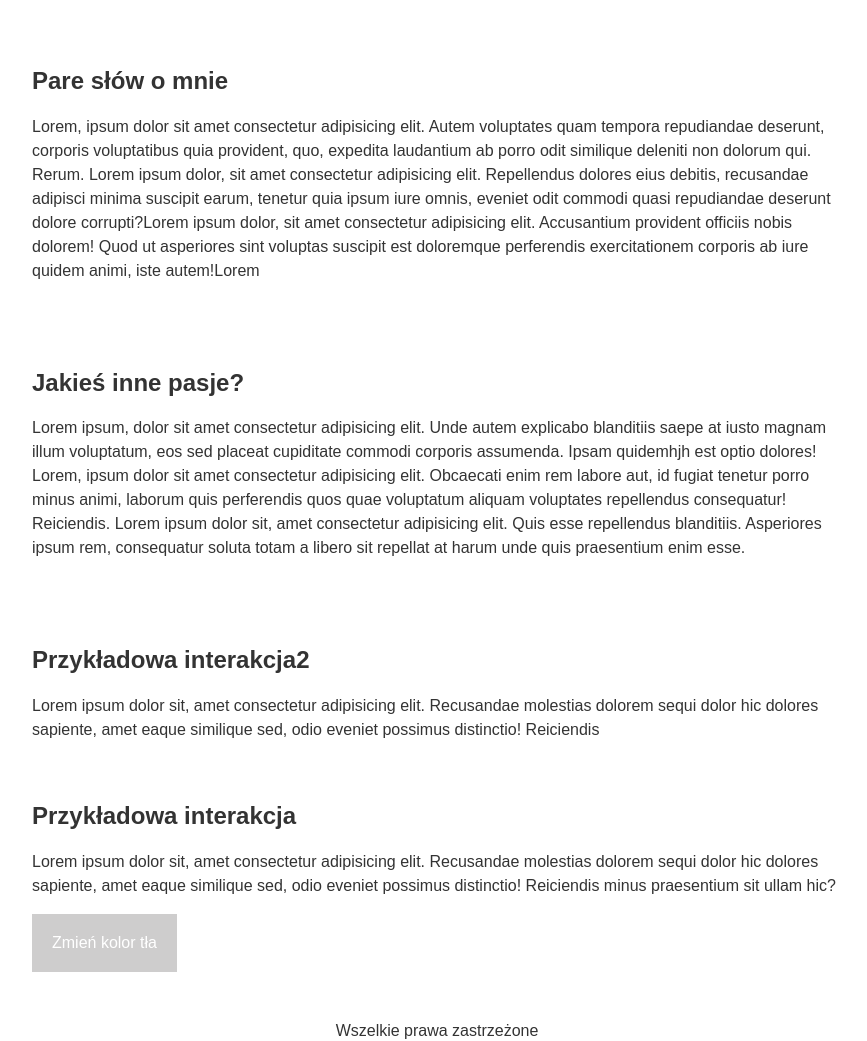
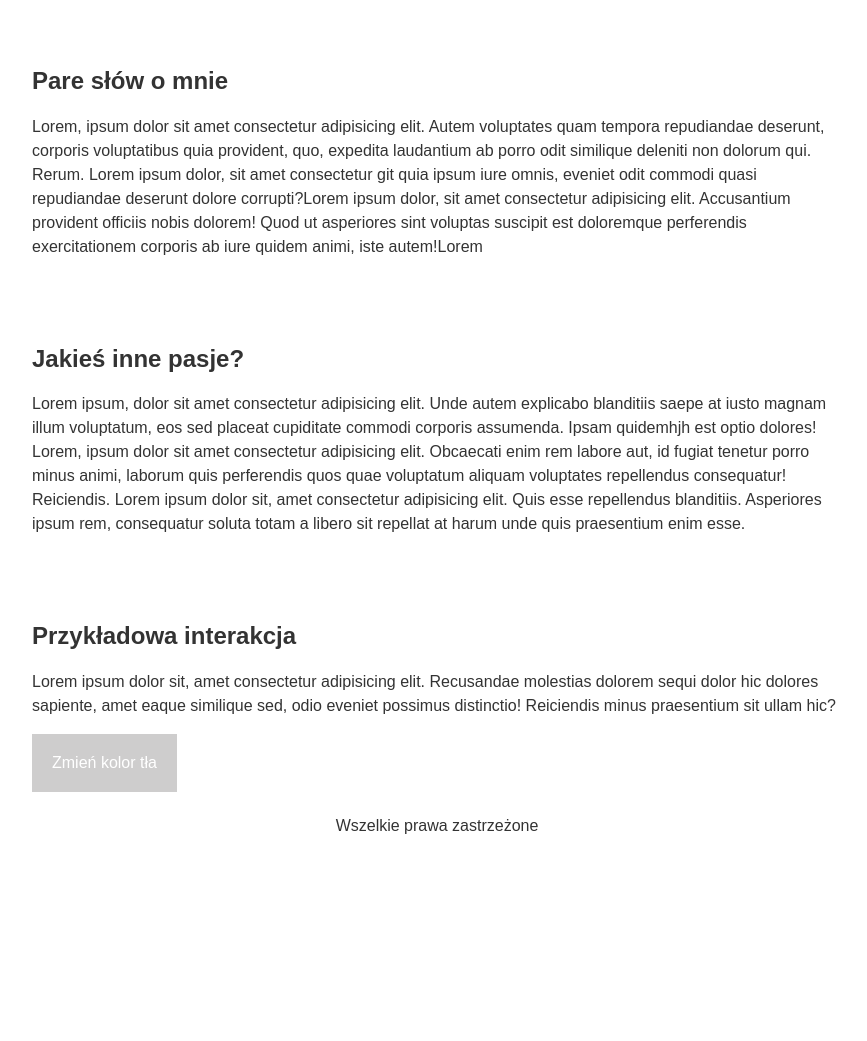
Before and after one commit to PatrykMichno/PatrykMichno, a plain HTML site: page index.html in a window 1280 px wide. Shown: the part 310-1351 px from the top of the page, without its empty margins (203-1070 px from the left). After the commit the page ends 1145 px from the top, so only its background shows below. Drawn offline with nearby package versions, Linux system fonts and the light colour scheme.

```diff
--- a/index.html
+++ b/index.html
@@ -49,8 +49,7 @@
                     voluptates quam
                     tempora repudiandae deserunt, corporis voluptatibus quia provident, quo, expedita laudantium ab
                     porro odit similique deleniti non dolorum qui. Rerum. Lorem ipsum dolor, sit amet consectetur
-                    adipisicing elit. Repellendus dolores eius debitis, recusandae adipisci minima suscipit earum,
-                    tenetur quia ipsum iure omnis, eveniet odit commodi quasi repudiandae deserunt dolore corrupti?Lorem
+                    git quia ipsum iure omnis, eveniet odit commodi quasi repudiandae deserunt dolore corrupti?Lorem
                     ipsum dolor, sit amet consectetur adipisicing elit. Accusantium provident officiis nobis dolorem!
                     Quod ut asperiores sint voluptas suscipit est doloremque perferendis exercitationem corporis ab iure
                     quidem animi, iste autem!Lorem</p>
@@ -66,12 +65,6 @@
                     consectetur adipisicing elit. Quis esse repellendus blanditiis. Asperiores ipsum rem,
                     consequatur soluta totam a libero sit repellat at harum unde quis praesentium enim esse.</p>
             </section>
-            <section id="interakcja2" class="main__section">
-                <h2 class="main__SubHeader">Przykładowa interakcja2</h2>
-                <p class="main__paragraph">Lorem ipsum dolor sit, amet consectetur adipisicing elit. Recusandae
-                    molestias
-                    dolorem sequi dolor
-                    hic dolores sapiente, amet eaque similique sed, odio eveniet possimus distinctio! Reiciendis
             <section id="interakcja" class="main__section">
                 <h2 class="main__SubHeader">Przykładowa interakcja</h2>
                 <p class="main__paragraph">Lorem ipsum dolor sit, amet consectetur adipisicing elit. Recusandae
```
